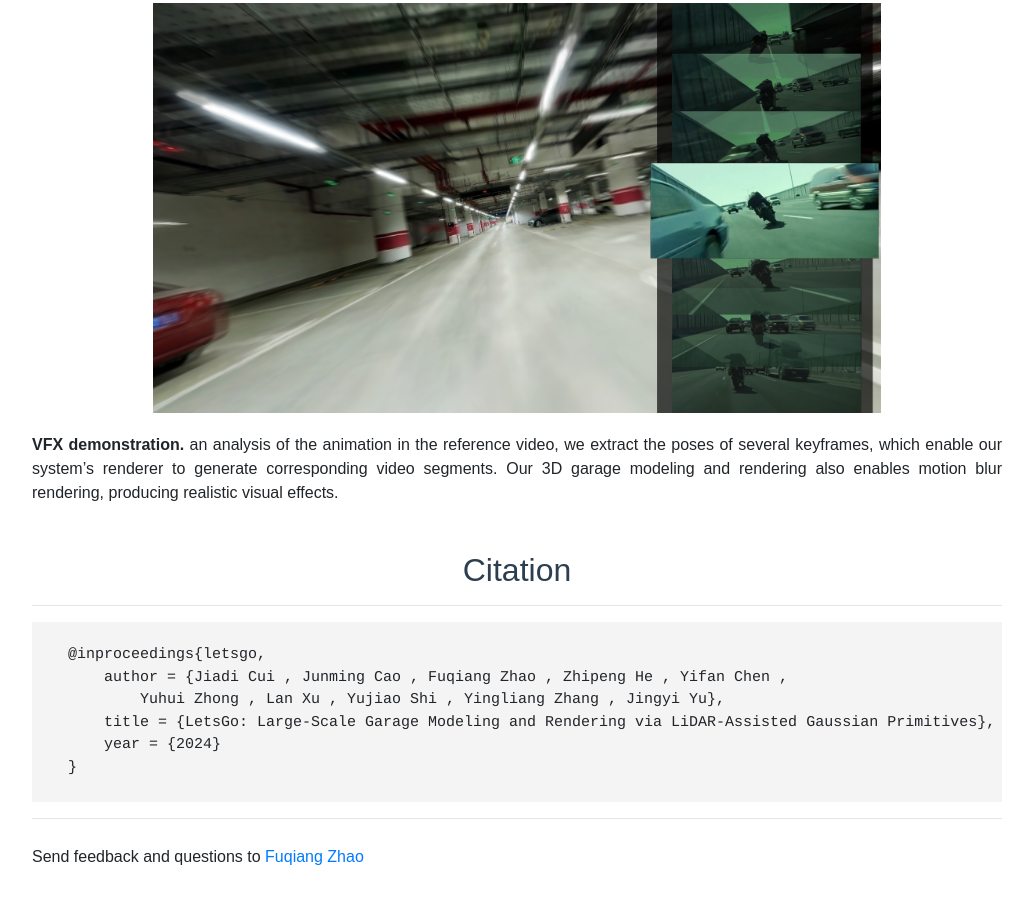
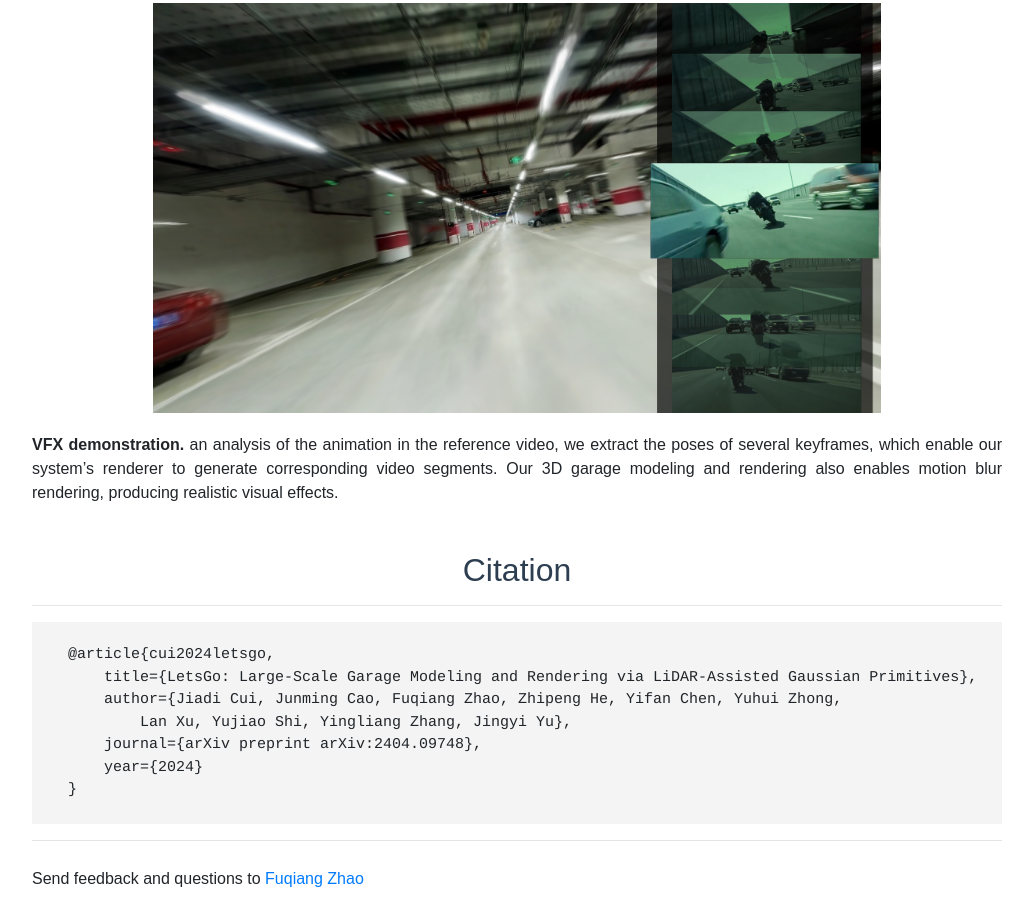
Before and after one commit to zhaofuq/zhaofuq.github.io, a plain HTML site: page LetsGo/index.html in a window 1280 px wide. Shown: the part 6202-7119 px from the top of the page, without its empty margins (123-1156 px from the left). Before the commit the page ends 7097 px from the top, so only its background shows below. Drawn offline with nearby package versions, Linux system fonts and the light colour scheme.

Commit message:
update citation

```diff
--- a/LetsGo/index.html
+++ b/LetsGo/index.html
@@ -305,11 +305,12 @@
         <h2>Citation</h2>
         <hr>
         <div class="bibtexsection">
-    @inproceedings{letsgo,
-        author = {Jiadi Cui , Junming Cao , Fuqiang Zhao , Zhipeng He , Yifan Chen ,
-            Yuhui Zhong , Lan Xu , Yujiao Shi , Yingliang Zhang , Jingyi Yu},
-        title = {LetsGo: Large-Scale Garage Modeling and Rendering via LiDAR-Assisted Gaussian Primitives},
-        year = {2024}
+    @article{cui2024letsgo,
+        title={LetsGo: Large-Scale Garage Modeling and Rendering via LiDAR-Assisted Gaussian Primitives},
+        author={Jiadi Cui, Junming Cao, Fuqiang Zhao, Zhipeng He, Yifan Chen, Yuhui Zhong,
+            Lan Xu, Yujiao Shi, Yingliang Zhang, Jingyi Yu},
+        journal={arXiv preprint arXiv:2404.09748},
+        year={2024}
     }
         </div>
     </div>
```
